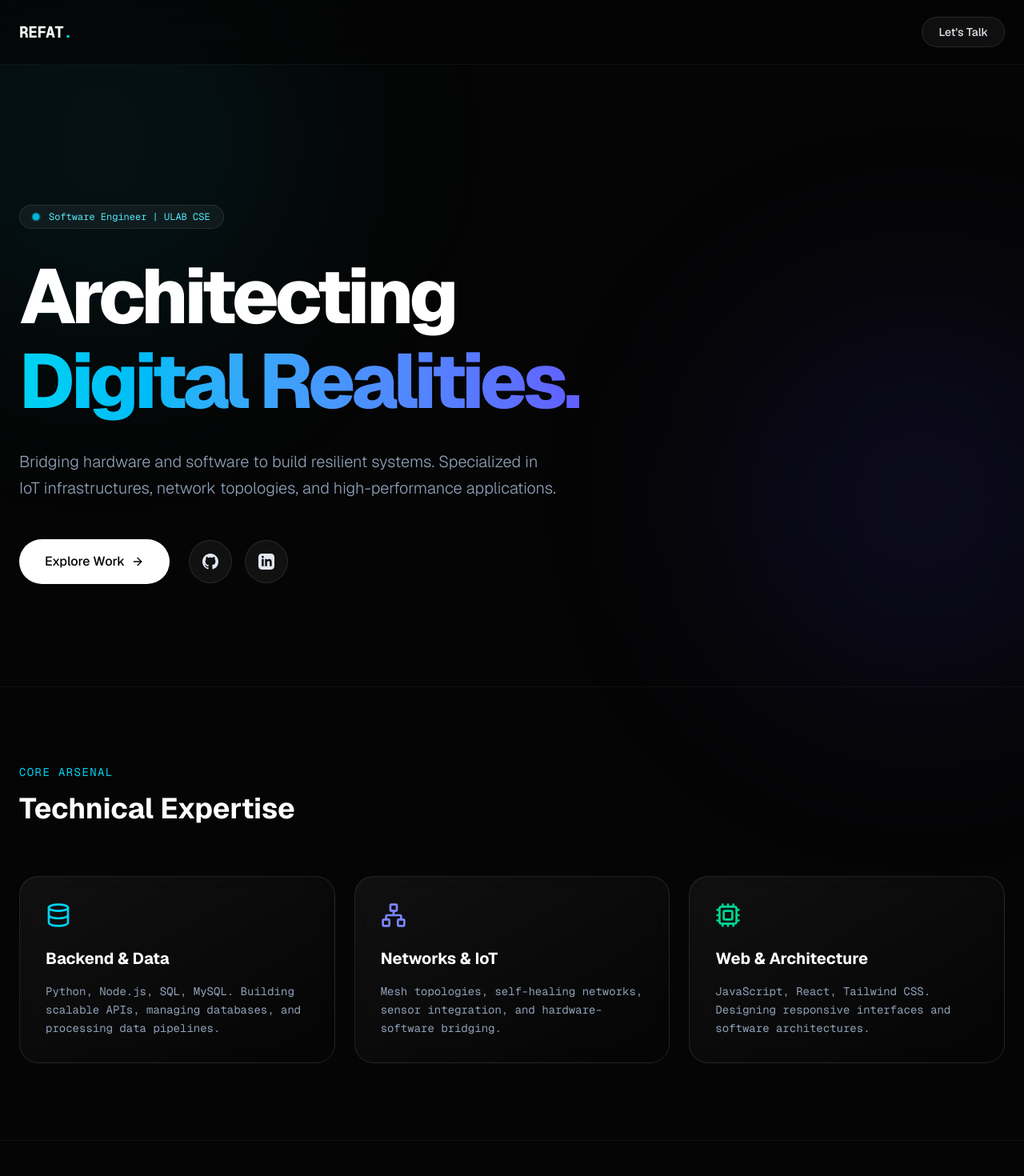
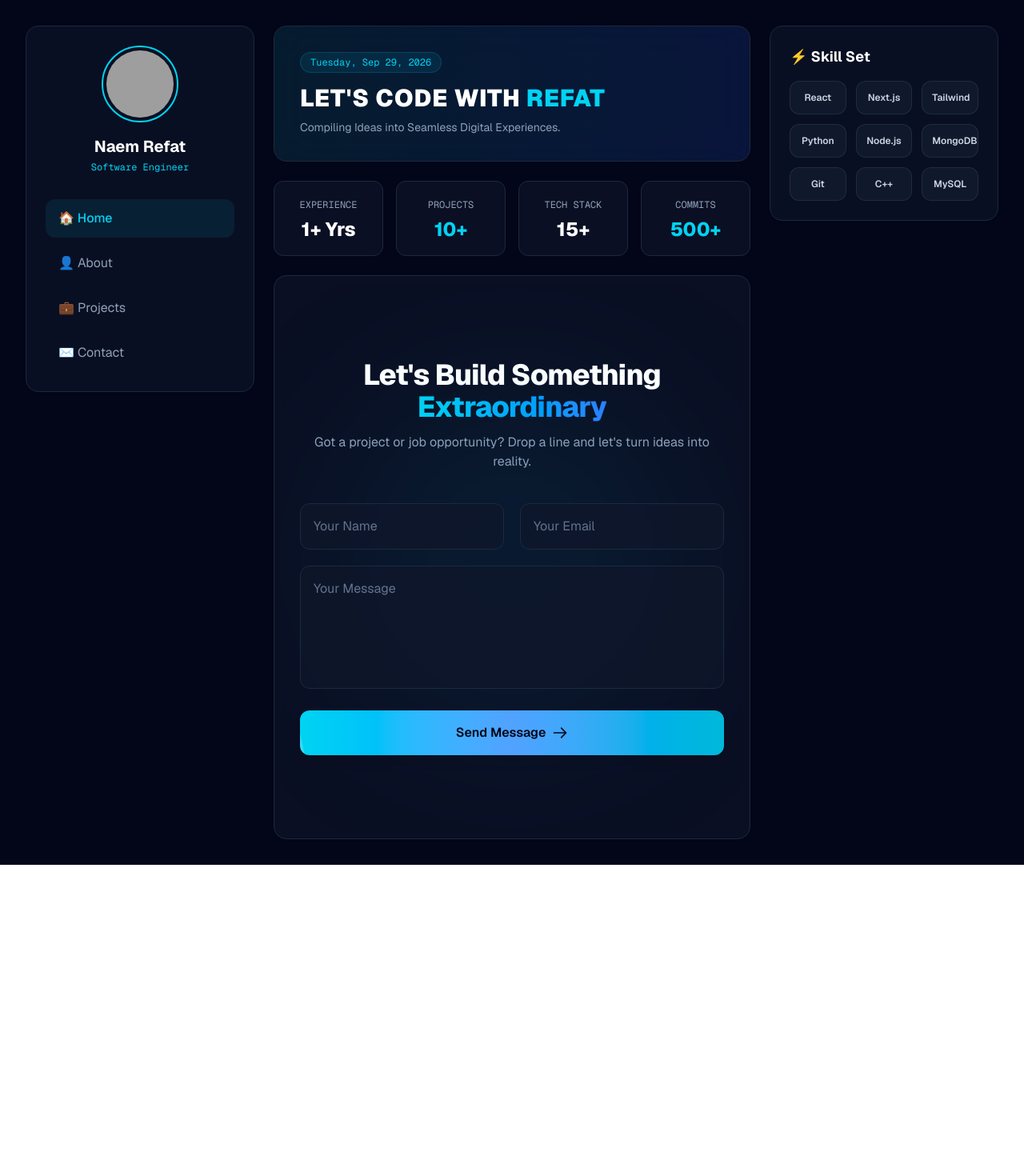
Before and after one commit to csrefat/my-portfolio, a Next.js app: page / in a window 1280 px wide. Shown: the top 1470 px of the page at 80% size. After the commit the page ends 1081 px from the top, so only its background shows below. Built offline with nearby package versions, Linux system fonts and the light colour scheme; grey boxes are pictures that could not be loaded.

Commit message:
Add Bento Grid layout

```diff
--- a/app/page.js
+++ b/app/page.js
@@ -1,184 +1,99 @@
+'use client';
+import React from 'react';
+import ContactSection from './Contact'; // আপনার তৈরি কন্টাক্ট ফর্ম
 
-'use client';
+export default function Home() {
+  return (
+    <main className="min-h-screen bg-slate-950 text-slate-100 p-4 sm:p-6 lg:p-8 font-sans">
+      <div className="max-w-7xl mx-auto grid grid-cols-1 lg:grid-cols-12 gap-6">
 
-import { motion } from 'framer-motion';
-import { Mail, ArrowRight, ExternalLink, Cpu, Shield, Database, Network } from 'lucide-react';
-import ContactSection from './Contact';
+        {/* =================১. বাম কলাম (Sidebar) ================= */}
+        <aside className="lg:col-span-3 space-y-6">
+          <div className="bg-slate-900/60 border border-slate-800 rounded-2xl p-6 backdrop-blur-xl sticky top-6">
+            <div className="flex flex-col items-center text-center">
+              <img
+                src="/profile.jpg" // আপনার ছবি public/profile.jpg-এ রাখুন
+                alt="MD. JANNATUN NAEM REFAT"
+                className="w-24 h-24 rounded-full border-2 border-cyan-400 p-1 mb-4 object-cover"
+              />
+              <h1 className="text-xl font-bold text-white">Naem Refat</h1>
+              <p className="text-xs text-cyan-400 font-mono mt-1">Software Engineer</p>
+            </div>
 
-export default function Portfolio() {
-  const fadeUp = {
-    hidden: { opacity: 0, y: 40 },
-    visible: { opacity: 1, y: 0, transition: { duration: 0.8, ease: "easeOut" } }
-  };
+            <nav className="mt-8 space-y-2">
+              <a href="#home" className="flex items-center gap-3 px-4 py-3 rounded-xl bg-cyan-500/10 text-cyan-400 font-medium">
+                🏠 Home
+              </a>
+              <a href="#about" className="flex items-center gap-3 px-4 py-3 rounded-xl hover:bg-slate-800/50 text-slate-400 hover:text-white transition">
+                👤 About
+              </a>
+              <a href="#projects" className="flex items-center gap-3 px-4 py-3 rounded-xl hover:bg-slate-800/50 text-slate-400 hover:text-white transition">
+                💼 Projects
+              </a>
+              <a href="#contact" className="flex items-center gap-3 px-4 py-3 rounded-xl hover:bg-slate-800/50 text-slate-400 hover:text-white transition">
+                ✉️ Contact
+              </a>
+            </nav>
+          </div>
+        </aside>
 
-  const staggerContainer = {
-    hidden: { opacity: 0 },
-    visible: { opacity: 1, transition: { staggerChildren: 0.2 } }
-  };
+        {/* ================= ২. মাঝের কলাম (Main Banner & Feed) ================= */}
+        <section className="lg:col-span-6 space-y-6">
+          {/* Hero Banner Card */}
+          <div className="relative overflow-hidden bg-gradient-to-r from-cyan-900/30 to-blue-900/30 border border-slate-800 rounded-2xl p-8 backdrop-blur-xl">
+            <span className="text-xs font-mono text-cyan-400 bg-cyan-500/10 px-3 py-1 rounded-full border border-cyan-500/20">
+              {new Date().toLocaleDateString('en-US', { weekday: 'long', month: 'short', day: 'numeric', year: 'numeric' })}
+            </span>
+            <h2 className="text-3xl font-black text-white mt-4 uppercase tracking-wide">
+              Let's Code With <span className="text-cyan-400">Refat</span>
+            </h2>
+            <p className="text-slate-400 text-sm mt-2">Compiling Ideas into Seamless Digital Experiences.</p>
+          </div>
 
-  return (
-    <div className="min-h-screen bg-[#050505] text-slate-200 font-sans selection:bg-cyan-500/30 overflow-hidden relative">
+          {/* Career Stats Grid */}
+          <div className="grid grid-cols-2 sm:grid-cols-4 gap-4">
+            <div className="bg-slate-900/60 border border-slate-800 rounded-xl p-4 text-center">
+              <span className="text-slate-400 text-xs font-mono uppercase">Experience</span>
+              <p className="text-2xl font-extrabold text-white mt-1">1+ Yrs</p>
+            </div>
+            <div className="bg-slate-900/60 border border-slate-800 rounded-xl p-4 text-center">
+              <span className="text-slate-400 text-xs font-mono uppercase">Projects</span>
+              <p className="text-2xl font-extrabold text-cyan-400 mt-1">10+</p>
+            </div>
+            <div className="bg-slate-900/60 border border-slate-800 rounded-xl p-4 text-center">
+              <span className="text-slate-400 text-xs font-mono uppercase">Tech Stack</span>
+              <p className="text-2xl font-extrabold text-white mt-1">15+</p>
+            </div>
+            <div className="bg-slate-900/60 border border-slate-800 rounded-xl p-4 text-center">
+              <span className="text-slate-400 text-xs font-mono uppercase">Commits</span>
+              <p className="text-2xl font-extrabold text-cyan-400 mt-1">500+</p>
+            </div>
+          </div>
 
-      {/* Background Orbs */}
-      <div className="fixed top-[-10%] left-[-10%] w-[40vw] h-[40vw] rounded-full bg-cyan-600/10 blur-[120px] pointer-events-none" />
-      <div className="fixed bottom-[-10%] right-[-10%] w-[40vw] h-[40vw] rounded-full bg-indigo-600/10 blur-[120px] pointer-events-none" />
-
-      {/* Navbar */}
-      <nav className="fixed top-0 w-full z-50 bg-[#050505]/70 backdrop-blur-xl border-b border-white/5">
-        <div className="max-w-7xl mx-auto px-6 h-20 flex items-center justify-between">
-          <div className="font-mono text-xl font-bold tracking-tighter text-white">
-            REFAT<span className="text-cyan-400">.</span>
-          </div>
-          <a href="#contact" className="text-sm font-medium border border-white/10 hover:border-cyan-400/50 hover:text-cyan-400 px-5 py-2 rounded-full transition-all duration-300 backdrop-blur-md bg-white/5">
-            Let's Talk
-          </a>
-        </div>
-      </nav>
-
-      <main className="pt-32 pb-24 relative z-10">
-
-        {/* Hero Section */}
-        <section className="max-w-7xl mx-auto px-6 py-20 lg:py-32">
-          <motion.div
-            initial="hidden"
-            animate="visible"
-            variants={staggerContainer}
-            className="max-w-4xl"
-          >
-            <motion.div variants={fadeUp} className="inline-flex items-center gap-3 px-4 py-1.5 mb-8 rounded-full bg-white/5 border border-white/10 text-xs font-mono text-cyan-300 backdrop-blur-md">
-              <span className="relative flex h-2 w-2">
-                <span className="animate-ping absolute inline-flex h-full w-full rounded-full bg-cyan-400 opacity-75"></span>
-                <span className="relative inline-flex rounded-full h-2 w-2 bg-cyan-500"></span>
-              </span>
-              Software Engineer | ULAB CSE
-            </motion.div>
-
-            <motion.h1 variants={fadeUp} className="text-5xl sm:text-7xl lg:text-8xl font-extrabold tracking-tighter text-white mb-8 leading-[1.1]">
-              Architecting <br/>
-              <span className="text-transparent bg-clip-text bg-gradient-to-r from-cyan-400 to-indigo-500">
-                Digital Realities.
-              </span>
-            </motion.h1>
-
-            <motion.p variants={fadeUp} className="text-lg sm:text-xl text-slate-400 max-w-2xl font-light mb-12 leading-relaxed">
-              Bridging hardware and software to build resilient systems. Specialized in IoT infrastructures, network topologies, and high-performance applications.
-            </motion.p>
-
-            <motion.div variants={fadeUp} className="flex flex-wrap items-center gap-6">
-              <a href="#projects" className="bg-white text-black px-8 py-4 rounded-full font-medium hover:scale-105 transition-transform flex items-center gap-2">
-                Explore Work <ArrowRight className="w-4 h-4" />
-              </a>
-              <div className="flex gap-4">
-                <a href="https://github.com/csrefat" target="_blank" className="p-4 rounded-full bg-white/5 border border-white/10 hover:border-cyan-400 hover:text-cyan-400 transition-all">
-                  <svg className="w-5 h-5 fill-current" viewBox="0 0 24 24">
-                    <path d="M12 0C5.37 0 0 5.37 0 12c0 5.31 3.435 9.795 8.205 11.385.6.105.825-.255.825-.57 0-.285-.015-1.23-.015-2.235-3.015.555-3.795-.735-4.035-1.41-.135-.345-.72-1.41-1.23-1.695-.42-.225-1.02-.78-.015-.795.945-.015 1.62.87 1.845 1.23 1.08 1.815 2.805 1.305 3.495.99.105-.78.42-1.305.765-1.605-2.67-.3-5.46-1.335-5.46-5.925 0-1.305.465-2.385 1.23-3.225-.12-.3-.54-1.53.12-3.18 0 0 1.005-.315 3.3 1.23.96-.27 1.98-.405 3-.405s2.04.135 3 .405c2.295-1.56 3.3-1.23 3.3-1.23.66 1.65.24 2.88.12 3.18.765.84 1.23 1.905 1.23 3.225 0 4.605-2.805 5.625-5.475 5.925.435.375.81 1.095.81 2.22 0 1.605-.015 2.895-.015 3.3 0 .315.225.69.825.57A12.02 12.02 0 0024 12c0-6.63-5.37-12-12-12z"/>
-                  </svg>
-                </a>
-                <a href="https://www.linkedin.com/in/md-jannatun-naem-refat-839655234" target="_blank" className="p-4 rounded-full bg-white/5 border border-white/10 hover:border-cyan-400 hover:text-cyan-400 transition-all">
-                  <svg className="w-5 h-5 fill-current" viewBox="0 0 24 24">
-                    <path d="M19 0h-14c-2.761 0-5 2.239-5 5v14c0 2.761 2.239 5 5 5h14c2.762 0 5-2.239 5-5v-14c0-2.761-2.238-5-5-5zm-11 19h-3v-11h3v11zm-1.5-12.268c-.966 0-1.75-.79-1.75-1.764s.784-1.764 1.75-1.764 1.75.79 1.75 1.764-.783 1.764-1.75 1.764zm13.5 12.268h-3v-5.604c0-3.368-4-3.113-4 0v5.604h-3v-11h3v1.765c1.396-2.586 7-2.777 7 2.476v6.759z"/>
-                  </svg>
-                </a>
-              </div>
-            </motion.div>
-          </motion.div>
-        </section>
-
-        {/* Skills Section */}
-        <section className="max-w-7xl mx-auto px-6 py-24 border-t border-white/5">
-          <motion.div
-            initial="hidden" whileInView="visible" viewport={{ once: true, margin: "-100px" }} variants={fadeUp}
-            className="mb-16"
-          >
-            <h2 className="text-sm font-mono text-cyan-400 uppercase tracking-widest mb-4">Core Arsenal</h2>
-            <h3 className="text-3xl md:text-4xl font-bold text-white">Technical Expertise</h3>
-          </motion.div>
-
-          <div className="grid md:grid-cols-3 gap-6">
-            <motion.div whileHover={{ y: -5 }} className="bg-gradient-to-br from-white/5 to-transparent border border-white/10 p-8 rounded-3xl backdrop-blur-md">
-              <Database className="w-8 h-8 text-cyan-400 mb-6" />
-              <h4 className="text-xl font-bold text-white mb-4">Backend & Data</h4>
-              <p className="text-slate-400 text-sm leading-relaxed font-mono">
-                Python, Node.js, SQL, MySQL. Building scalable APIs, managing databases, and processing data pipelines.
-              </p>
-            </motion.div>
-
-            <motion.div whileHover={{ y: -5 }} className="bg-gradient-to-br from-white/5 to-transparent border border-white/10 p-8 rounded-3xl backdrop-blur-md">
-              <Network className="w-8 h-8 text-indigo-400 mb-6" />
-              <h4 className="text-xl font-bold text-white mb-4">Networks & IoT</h4>
-              <p className="text-slate-400 text-sm leading-relaxed font-mono">
-                Mesh topologies, self-healing networks, sensor integration, and hardware-software bridging.
-              </p>
-            </motion.div>
-
-            <motion.div whileHover={{ y: -5 }} className="bg-gradient-to-br from-white/5 to-transparent border border-white/10 p-8 rounded-3xl backdrop-blur-md">
-              <Cpu className="w-8 h-8 text-emerald-400 mb-6" />
-              <h4 className="text-xl font-bold text-white mb-4">Web & Architecture</h4>
-              <p className="text-slate-400 text-sm leading-relaxed font-mono">
-                JavaScript, React, Tailwind CSS. Designing responsive interfaces and software architectures.
-              </p>
-            </motion.div>
+          {/* Contact Section Component */}
+          <div className="bg-slate-900/60 border border-slate-800 rounded-2xl p-2">
+            <ContactSection />
           </div>
         </section>
 
-        {/* Projects Section */}
-        <section id="projects" className="max-w-7xl mx-auto px-6 py-24 border-t border-white/5">
-          <motion.div initial="hidden" whileInView="visible" viewport={{ once: true }} variants={fadeUp} className="mb-16">
-            <h2 className="text-sm font-mono text-cyan-400 uppercase tracking-widest mb-4">Case Studies</h2>
-            <h3 className="text-3xl md:text-4xl font-bold text-white">Engineered Solutions</h3>
-          </motion.div>
+        {/* ================= ৩. ডান কলাম (Widgets & Skills) ================= */}
+        <aside className="lg:col-span-3 space-y-6">
+          {/* Skill Set Widget */}
+          <div className="bg-slate-900/60 border border-slate-800 rounded-2xl p-6 backdrop-blur-xl">
+            <h3 className="text-lg font-bold text-white mb-4 flex items-center gap-2">
+              ⚡ Skill Set
+            </h3>
+            <div className="grid grid-cols-3 gap-3">
+              {['React', 'Next.js', 'Tailwind', 'Python', 'Node.js', 'MongoDB', 'Git', 'C++', 'MySQL'].map((skill) => (
+                <div key={skill} className="bg-slate-800/40 border border-slate-700/50 rounded-xl p-3 text-center hover:border-cyan-400/50 transition">
+                  <span className="text-xs font-semibold text-slate-300 block">{skill}</span>
+                </div>
+              ))}
+            </div>
+          </div>
+        </aside>
 
-          <div className="space-y-12">
-            <motion.div initial="hidden" whileInView="visible" viewport={{ once: true, margin: "-100px" }} variants={fadeUp} className="group relative grid md:grid-cols-2 gap-8 items-center bg-white/[0.02] border border-white/5 rounded-[2rem] p-8 hover:bg-white/[0.04] transition-colors">
-              <div>
-                <div className="text-xs font-mono text-cyan-400 mb-4 tracking-wider uppercase">IoT Healthcare</div>
-                <h3 className="text-3xl font-bold text-white mb-4">Smart Medicine Box (Medio)</h3>
-                <p className="text-slate-400 leading-relaxed mb-6">
-                  An intelligent hardware-software integration designed to automate medication tracking with real-time sensor alerts.
-                </p>
-                <div className="flex flex-wrap gap-2 mb-8">
-                  <span className="px-3 py-1 bg-white/5 border border-white/10 rounded-full text-xs font-mono">Python</span>
-                  <span className="px-3 py-1 bg-white/5 border border-white/10 rounded-full text-xs font-mono">Sensors</span>
-                  <span className="px-3 py-1 bg-white/5 border border-white/10 rounded-full text-xs font-mono">IoT Automation</span>
-                </div>
-                <a href="https://github.com/csrefat" target="_blank" className="inline-flex items-center gap-2 text-white hover:text-cyan-400 transition-colors font-medium">
-                  View Codebase <ExternalLink className="w-4 h-4" />
-                </a>
-              </div>
-              <div className="h-64 rounded-2xl bg-gradient-to-br from-cyan-500/10 to-indigo-500/10 border border-white/10 flex items-center justify-center relative overflow-hidden">
-                <Shield className="w-20 h-20 text-cyan-400/50 group-hover:scale-110 transition-transform duration-700" />
-              </div>
-            </motion.div>
-          </div>
-        </section>
-
-        {/* Contact Section */}
-        <ContactSection />
-      { /* <section id="contact" className="max-w-5xl mx-auto px-6 py-32 border-t border-white/5 text-center">
-          <motion.div initial="hidden" whileInView="visible" viewport={{ once: true }} variants={fadeUp}>
-            <h2 className="text-4xl md:text-6xl font-bold text-white mb-8">Let's build something <br/><span className="text-cyan-400">extraordinary.</span></h2>
-            <p className="text-slate-400 text-lg mb-12 max-w-2xl mx-auto">
-              Actively seeking software engineering roles and open to collaborative tech projects.
-            </p>
-            <a href="mailto:your.email@example.com" className="inline-flex items-center gap-3 bg-white text-black px-10 py-5 rounded-full font-bold text-lg hover:scale-105 transition-transform">
-              <Mail className="w-5 h-5" /> Say Hello
-            </a>
-          </motion.div>
-        </section> */ }
-
-      </main>
-
-      {/* Footer */}
-      <footer className="border-t border-white/5 bg-[#050505] relative z-10">
-        <div className="max-w-7xl mx-auto px-6 lg:px-12 py-8 flex flex-col md:flex-row items-center justify-between gap-4 text-xs font-mono text-gray-500">
-          <p>&copy; 2026 MD.JANNATUN NAEM REFAT. All rights reserved.</p>
-          <div className="flex items-center gap-6">
-            <a href="https://github.com/csrefat" target="_blank" className="hover:text-white transition-colors">GitHub</a>
-            <a href="https://www.linkedin.com/in/md-jannatun-naem-refat-839655234" target="_blank" className="hover:text-white transition-colors">LinkedIn</a>
-            <a href="#" className="hover:text-white transition-colors">Resume</a>
-          </div>
-        </div>
-      </footer>
-    </div>
+      </div>
+    </main>
   );
 }
```
